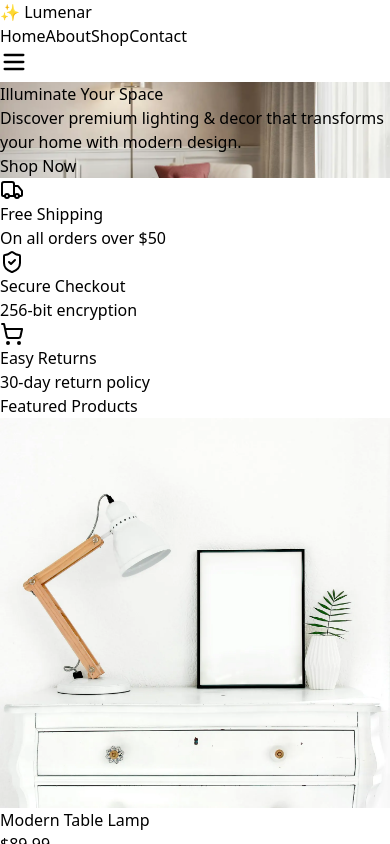
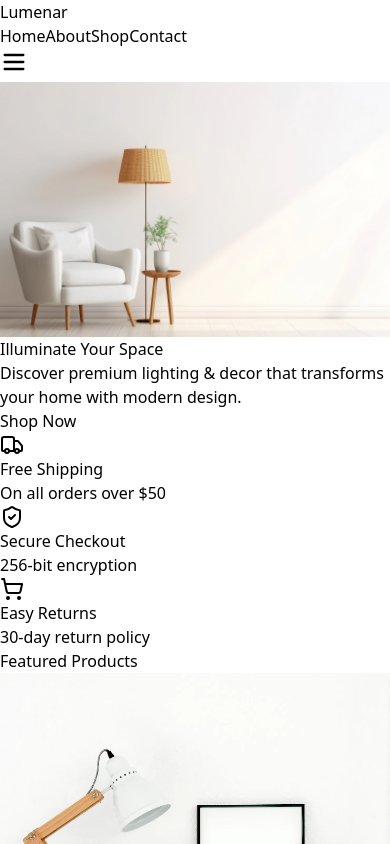
Before and after one commit to Natetj420/Lumenar, a React (Vite) app: page / in a window 390 px wide. Shown: the top 844 px of the page. Built offline with nearby package versions, Linux system fonts and the light colour scheme.

Commit message:
Fix: Files added

```diff
--- a/src/components/NavBar.jsx
+++ b/src/components/NavBar.jsx
@@ -17,7 +17,7 @@ export default function Navbar() {
       <div className="max-w-7xl mx-auto px-4 py-4 flex justify-between items-center">
         {/* Logo / Brand */}
         <Link to="/" className="text-2xl font-bold text-purple-600">
-          ✨ Lumenar
+           Lumenar
         </Link>
 
         {/* Desktop Nav */}
--- a/src/pages/Home.jsx
+++ b/src/pages/Home.jsx
@@ -9,36 +9,46 @@ export default function Home() {
     <div className="bg-white text-gray-900 ">
 
      {/* Hero Section */}
+<section
+  className="relative min-h-screen flex flex-col justify-center items-center pt-20 px-6 text-center overflow-hidden"
+>
+  {/* background image */}
+  <img
+    src="/img/hero-1600.webp"
+    alt="Modern lighting hero"
+    className="absolute inset-0 h-full w-full object-cover"
+  />
 
-<section className="pt-20 min-h-screen flex flex-col justify-center items-center px-6 text-center bg-gradient-to-br from-purple-100 to-white dark:from-gray-800 dark:to-gray-900"
-  style={{
-    backgroundImage: "url('/img/hero-1600.webp')",
-    backgroundSize: "cover",
-    backgroundPosition: "center",
-  }}
-  >
+  {/* light gradient overlay (text zone only) */}
+  <div className="absolute inset-0 bg-gradient-to-b from-white/70 via-white/40 to-transparent backdrop-blur-sm" />
+
+  {/* content */}
+  <div className="relative z-10 flex flex-col items-center max-w-3xl space-y-6">
     <motion.h1
       initial={{ opacity: 0, y: -30 }}
       animate={{ opacity: 1, y: 0 }}
       transition={{ duration: 0.8 }}
-          className="text-5xl md:text-6xl font-bold tracking-tight"
+      className="text-gray-900 text-5xl md:text-6xl font-bold tracking-tight drop-shadow-md"
     >
-          Illuminate Your Space
+      Illuminate&nbsp;Your&nbsp;Space
     </motion.h1>
+
     <motion.p
       initial={{ opacity: 0, y: 30 }}
       animate={{ opacity: 1, y: 0 }}
       transition={{ delay: 0.4, duration: 0.8 }}
-          className="mt-4 text-lg md:text-xl max-w-xl"
+      className="max-w-xl text-lg md:text-xl text-gray-800 drop-shadow-sm"
     >
-          Discover premium lighting & decor that transforms your home with modern design.
+      Discover premium lighting &amp; decor that transforms your home with modern design.
     </motion.p>
+
     <motion.button
       whileHover={{ scale: 1.05 }}
-          className="mt-6 px-8 py-3 bg-purple-600 text-white rounded-full shadow-lg hover:bg-purple-700 transition"
+      className="px-8 py-3 rounded-full bg-purple-600 text-white shadow-lg hover:bg-purple-700 focus:outline-none transition"
     >
-          Shop Now
+      Shop&nbsp;Now
     </motion.button>
+  </div>
 </section>
 
       {/* Value Props */}
```
Also changed, not shown: public/img/hero-1600.webp, public/img/livingroom-1600.webp (added). Lines whose indentation alone changed are shown as unchanged.
